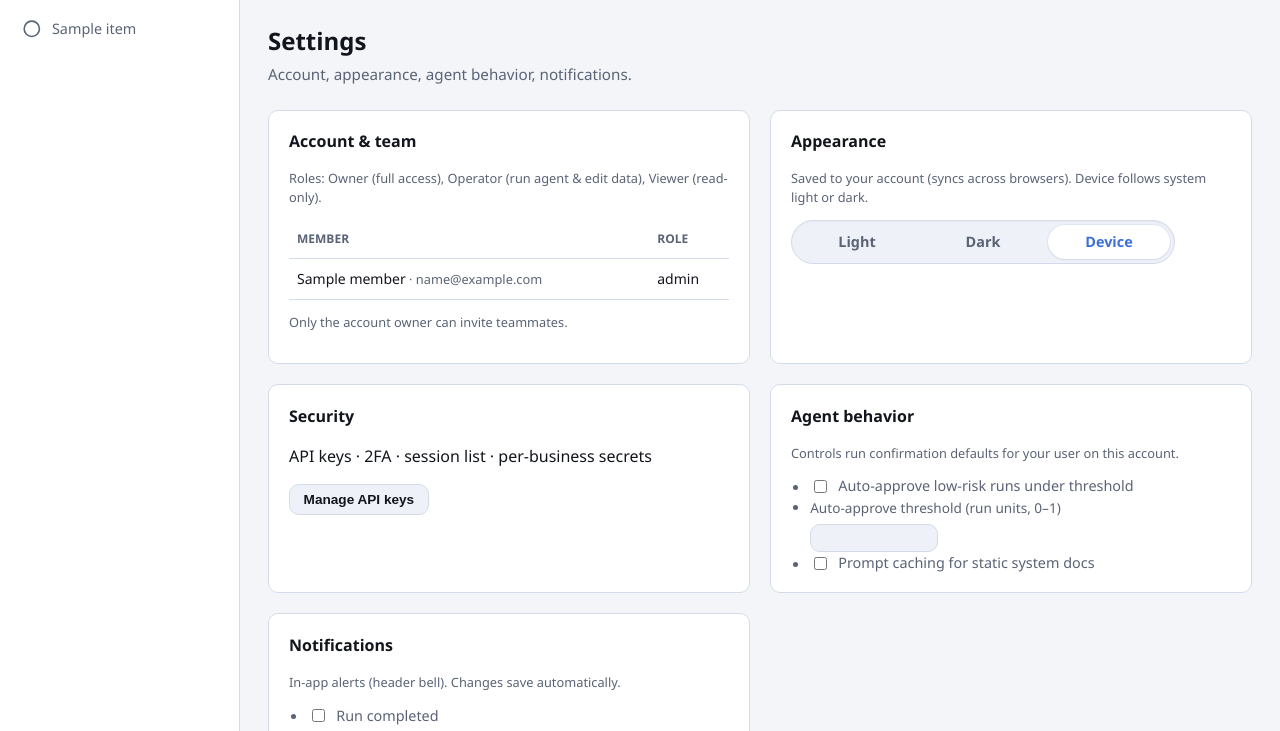
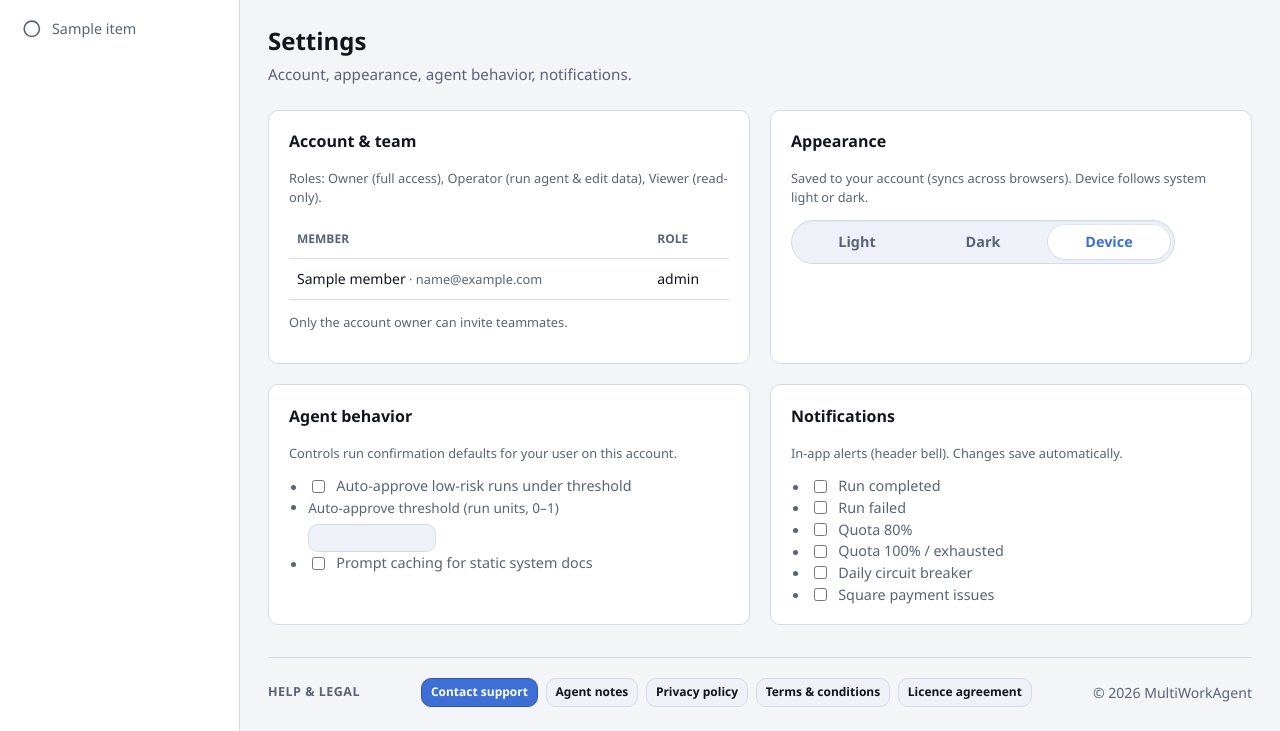
Before and after one commit to davidelbaz-ui/MultiWorkAgent, a Python web app: template templates/settings.html in a window 1280 px wide. Shown: the part 123-854 px from the top of the page. Run offline with Jinja, Linux system fonts and the light colour scheme; the template is opened without the code that fills it: most values are stand-ins (such as "Sample title", 1, 10 or a date in 2020).

Commit message:
Actually remove Settings Security placeholder card.
Co-authored-by: Cursor <cursoragent@cursor.com>

```diff
--- a/templates/settings.html
+++ b/templates/settings.html
@@ -63,11 +63,6 @@
         <span class="billing-segmented-text">Device</span>
       </label>
     </div>
-  </section>
-  <section class="card">
-    <h2>Security</h2>
-    <p>API keys · 2FA · session list · per-business secrets</p>
-    <button type="button" class="btn">Manage API keys</button>
   </section>
   <section class="card" id="settings-agent-card">
     <h2>Agent behavior</h2>
```
